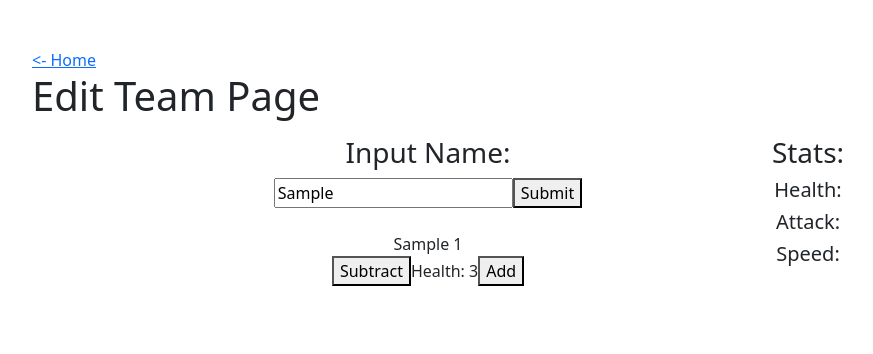
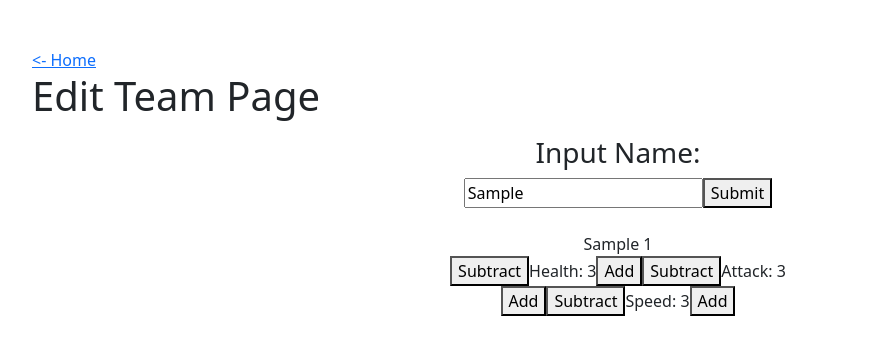
Before and after one commit to CaitlinSchaef/intermediate-react-practice, a React (Vite) app: page /EditTeam in a window 1280 px wide. Both pictures are taken after typing "Sample" into the empty fields and a click on the button "Submit". Shown: the top 354 px of the page, without its empty margins (16-889 px from the left). Built offline with nearby package versions, Linux system fonts and the light colour scheme.

Commit message:
all of the stats work but guess what it doesn't display

```diff
--- a/src/App.css
+++ b/src/App.css
@@ -13,3 +13,9 @@ body {
 #page-content {
   flex-grow: 2;
 }
+
+.statBlock {
+  border-style: solid;
+  border: 1px;
+  border-color: aquamarine;
+}
--- a/src/FuncEditTeam.jsx
+++ b/src/FuncEditTeam.jsx
@@ -37,8 +37,17 @@ const teamReducer =  (state, action) => {
             else if(state.players.length >= 4) {
                 return state
             }
+
+        // attached to increase health button to add 1
         case 'increaseHealthByOne':
-            return { health: state.health + 1 }
+            return {players: state.players.map(el => {
+                if (el.playerNumber === action.who) {
+                    el.health = el.health + 1
+                }
+                return (el)
+
+            })}
+        // attached to decrease health button to subtract 1
           case 'decreaseHealthByOne':
             console.log('decreaseByOne:', action)
             return {players: state.players.map(el => {
@@ -49,10 +58,49 @@ const teamReducer =  (state, action) => {
                 return (el)
 
             })}
-        // case 'changeHealth':
-        //     return { input: state.name = ''}
-            //   case 'reset':
-            //     return initialState
+
+            // attached to increase attack button to add 1
+            case 'increaseAttackByOne':
+            return {players: state.players.map(el => {
+                if (el.playerNumber === action.who) {
+                    el.attack = el.attack + 1
+                }
+                return (el)
+
+            })}
+            // attached to decrease attack button to subtract 1
+          case 'decreaseAttackByOne':
+            console.log('decreaseByOne:', action)
+            return {players: state.players.map(el => {
+                console.log('the Array Map Number', el.playerNumber, ' vs ', 'the magic number of the click button dispatch',action.who)
+                if (el.playerNumber === action.who) {
+                    el.attack = el.attack - 1
+                }
+                return (el)
+
+            })}
+
+             // attached to increase speed button to add 1
+             case 'increaseSpeedByOne':
+                return {players: state.players.map(el => {
+                    if (el.playerNumber === action.who) {
+                        el.speed = el.speed + 1
+                    }
+                    return (el)
+
+                })}
+                // attached to decrease speed button to subtract 1
+              case 'decreaseSpeedByOne':
+                console.log('decreaseByOne:', action)
+                return {players: state.players.map(el => {
+                    console.log('the Array Map Number', el.playerNumber, ' vs ', 'the magic number of the click button dispatch',action.who)
+                    if (el.playerNumber === action.who) {
+                        el.speed = el.speed - 1
+                    }
+                    return (el)
+
+                })}
+
             default:
                 throw new Error('Oh No!!!')
     }
@@ -83,27 +131,25 @@ const Body = () => {
                             <br></br>
                             <br>
                             </br>
+
                             {state.players.map(player => (
                                 <div key={player.playerNumber}>
-                                    <div className="">
+                                    <div>
                                         {player.name} {player.playerNumber}
                                     </div>
                                     <button onClick={() => dispatch({type: 'decreaseHealthByOne', who: player.playerNumber})}>Subtract</button>
                                     Health: {player.health}
-                                    <button onClick={() => dispatch({type: 'increaseHealthByOne', health: health + 1})}>Add</button>
+                                    <button onClick={() => dispatch({type: 'increaseHealthByOne', who: player.playerNumber})}>Add</button>
 
+                                    <button onClick={() => dispatch({type: 'decreaseAttackByOne', who: player.playerNumber})}>Subtract</button>
+                                    Attack: {player.attack}
+                                    <button onClick={() => dispatch({type: 'increaseAttackByOne', who: player.playerNumber})}>Add</button>
+
+                                    <button onClick={() => dispatch({type: 'decreaseSpeedByOne', who: player.playerNumber})}>Subtract</button>
+                                    Speed: {player.speed}
+                                    <button onClick={() => dispatch({type: 'increaseSpeedByOne', who: player.playerNumber})}>Add</button>
                                 </div>
                             ))}
-                        </Col>
-                        <Col xs={6} md={4} className="justify-content-center mb-3 text-center">
-                            <div>
-                                <h3>Stats: </h3>
-                               <Container>
-                                 <h5>Health: </h5> {/*I think it will be like {health} after the word health*/}
-                                <h5>Attack: </h5>
-                                <h5>Speed: </h5>
-                               </Container>
-                            </div>
 
                         </Col>
                     </Row>
@@ -124,47 +170,3 @@ function FuncEditTeam() {
 
 
 export default FuncEditTeam
-
-
-// const playerDisplay =
-//                                 <Card style={{ width: '18rem' }}>
-//                                     <Card.Body>
-//                                         <Card.Title>{Player#}</Card.Title>
-//                                         <Card.Text>
-//                                         {Player Name}
-//                                         {Health: }
-//                                         {Attack: }
-//                                         {Speed: }
-//                                         </Card.Text>
-//                                         <Button variant="primary">Go somewhere</Button>
-//                                     </Card.Body>
-//                                 </Card>
-
-
-
-// const Buttons = () => {
-    //     return (
-        //         <ButtonGroup aria-label="Stat Adjuster">
-        //                 <button variant="secondary"
-        //                     style={{ margin: 10 }}
-        //                     onClick={() => dispatch({ type: 'increaseByOne' })}
-        //                     >
-        //                     Increase
-        //                     </button>
-
-        //                     <button variant="secondary"
-        //                     style={{ margin: 10 }}
-        //                     onClick={() => dispatch({ type: 'reset' })}
-        //                     >
-        //                     Reset Value
-        //                     </button>
-
-        //                 <button variant="secondary"
-        //                     style={{ margin: 10 }}
-        //                     onClick={() => dispatch({ type: 'decreaseByOne' })}
-        //                     >
-        //                     Decrease
-        //                     </button>
-        //                 </ButtonGroup>
-        //     )
-        // }
```
